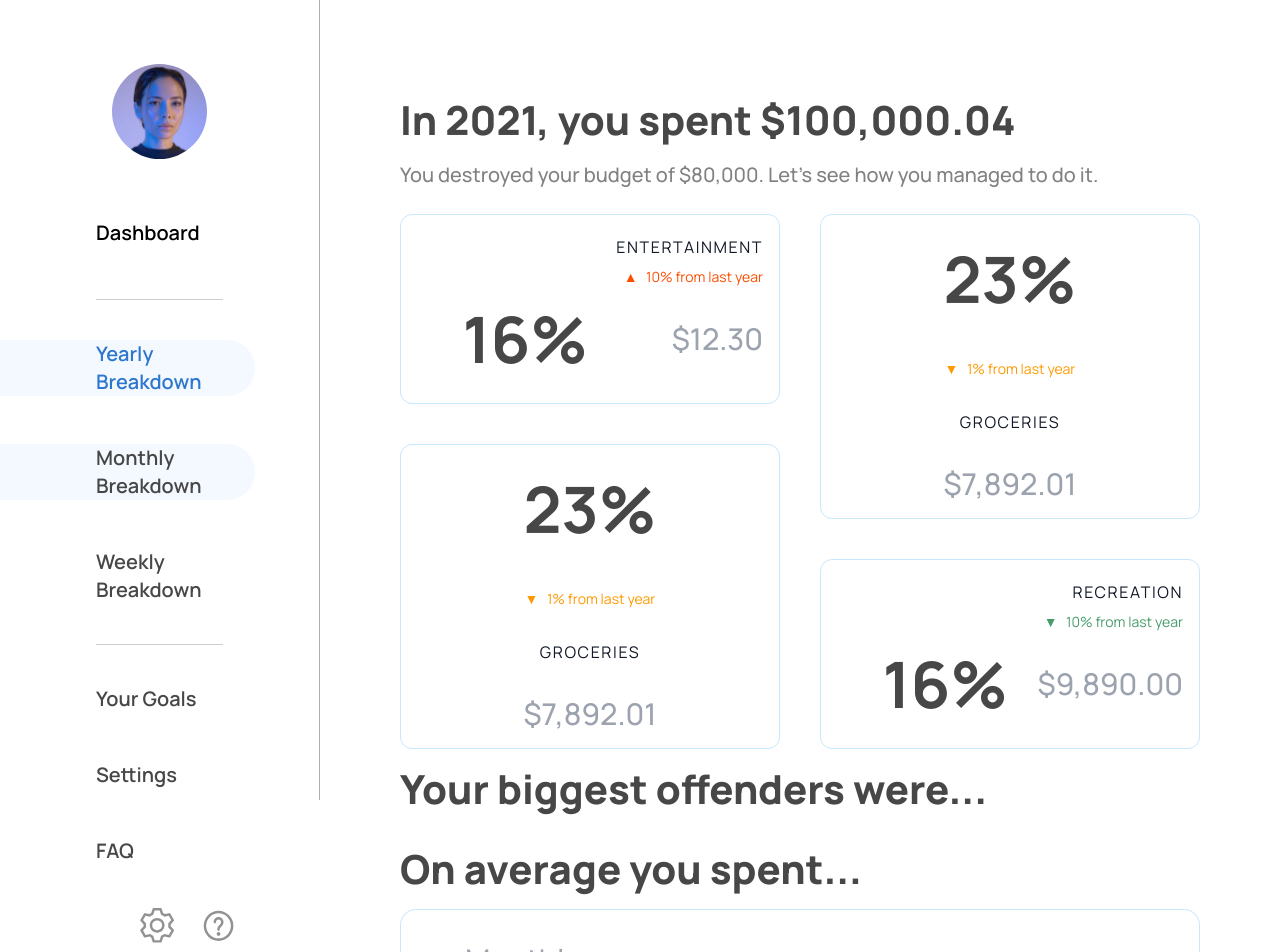
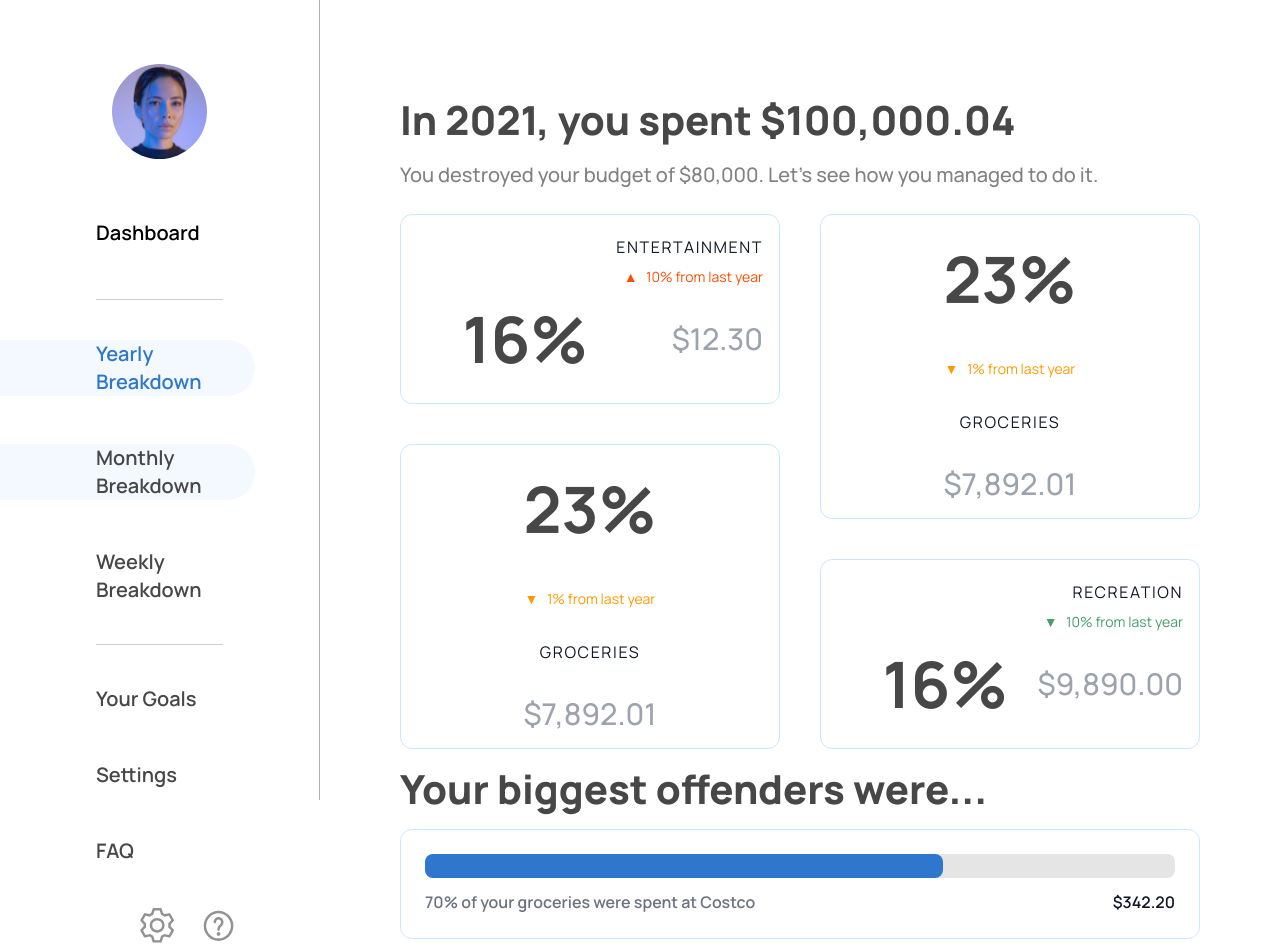
Before and after one commit to anyuan-chen/perdiem, a Next.js app: page /breakdown/yearly in a window 1280 px wide. Shown: the top 952 px of the page. Built offline with nearby package versions, Linux system fonts and the light colour scheme.

Commit message:
yearly: Add progress bar

```diff
--- /dev/null
+++ b/components/breakdown/bar.js
@@ -0,0 +1,32 @@
+import React from "react";
+
+export default function CompletionBar({ percentage, description, cost }) {
+  const formatter = new Intl.NumberFormat("en-US", {
+    style: "currency",
+    currency: "USD",
+  });
+  return (
+    <div className="">
+      <div className="gradient-bar">
+        <div className="gradient-bar color-bar"></div>
+      </div>
+      <div className="flex justify-between mt-3">
+        <p className="font-semibold text-gray-500">{description}</p>
+        <p className="font-semibold text-gray-900">{formatter.format(cost)}</p>
+      </div>
+      <style jsx>{`
+        .gradient-bar {
+          height: 1.5rem;
+          background: #e5e5e5;
+          border-radius: 0.5rem;
+        }
+
+        .color-bar {
+          height: 100%;
+          width: ${percentage}%;
+          background: #2e77cd;
+        }
+      `}</style>
+    </div>
+  );
+}
--- a/pages/breakdown/yearly.js
+++ b/pages/breakdown/yearly.js
@@ -3,6 +3,7 @@ import Navbar from "../../components/shared/navbar";
 import ResultCard from "../../components/breakdown/resultcard";
 import InfoboxSmall from "../../components/breakdown/infobox-small";
 import InfoboxBig from "../../components/breakdown/infobox-big";
+import CompletionBar from "../../components/breakdown/bar";
 
 export default function YearBreakdown() {
   const monthlyDescription = "August was your best month, with $6,000.20 spent";
@@ -47,6 +48,13 @@ export default function YearBreakdown() {
           />
         </div>
         <h1 className="title">Your biggest offenders were...</h1>
+        <div className="bar-container flex flex-col p-6">
+          <CompletionBar
+            percentage={69}
+            description="70% of your groceries were spent at Costco"
+            cost={342.2}
+          />
+        </div>
         <h1 className="title">On average you spent...</h1>
         <div className="flex flex-col gap-8">
           <ResultCard
@@ -85,6 +93,11 @@ export default function YearBreakdown() {
           font-size: 1.25rem;
         }
 
+        .bar-container {
+          border: 1px solid #75c5ff66;
+          border-radius: 0.75rem;
+        }
+
         * {
           font-family: "Manrope", sans-serif;
         }
```
